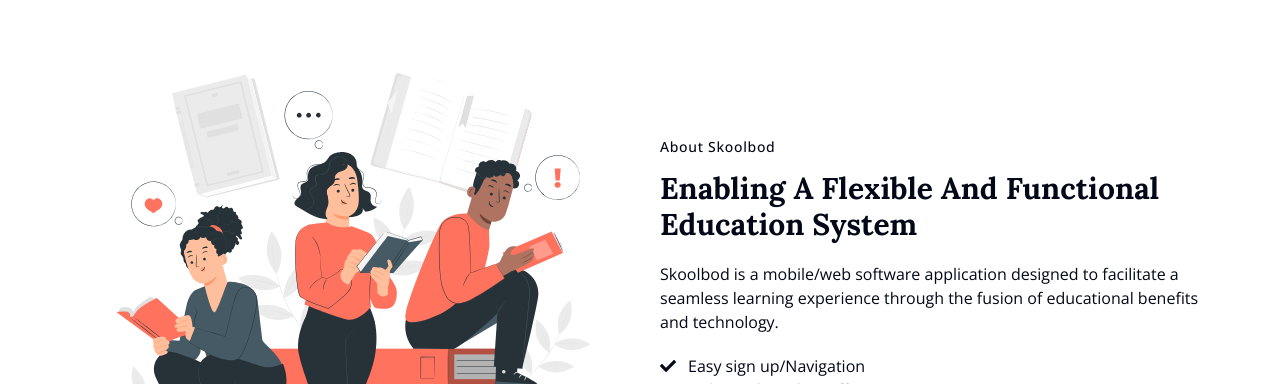
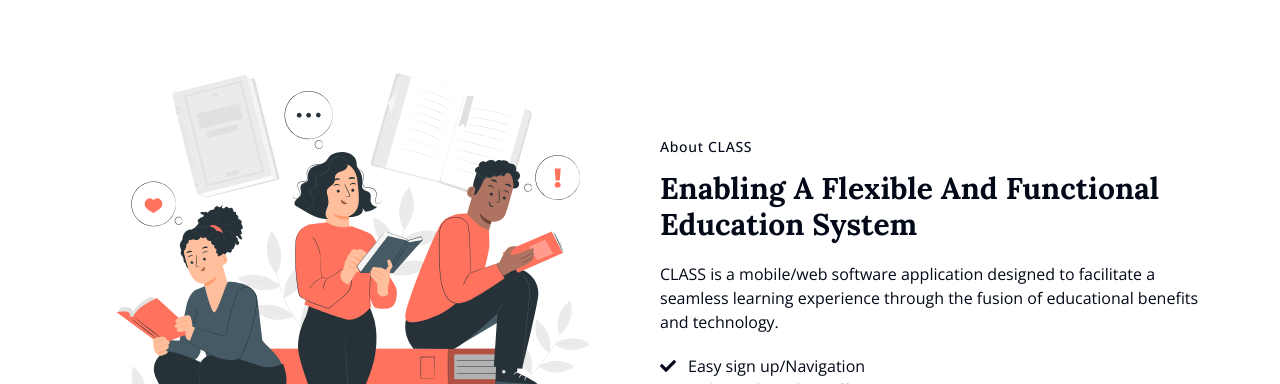
Before and after one commit to Chromax-design/cms, a Next.js app: page / in a window 1280 px wide. Shown: the part 960-1344 px from the top of the page. Built offline with nearby package versions, Linux system fonts and the light colour scheme.

Commit message:
edditted footer

```diff
--- a/components/HomeComponents/AboutSection.tsx
+++ b/components/HomeComponents/AboutSection.tsx
@@ -20,14 +20,14 @@
           className=" w-full max-w-lg mx-auto md:ml-auto"
         />
         <div>
-          <span className="text-sm tracking-wider font-medium">About Skoolbod</span>
+          <span className="text-sm tracking-wider font-medium">About CLASS</span>
           <h2
             className={`${LoraFont.className} text-3xl font-bold capitalize mb-5 mt-3`}
           >
             Enabling a flexible and functional education system
           </h2>
           <p>
-            Skoolbod is a mobile/web software application designed to facilitate
+            CLASS is a mobile/web software application designed to facilitate
             a seamless learning experience through the fusion of educational
             benefits and technology.
           </p>
```
